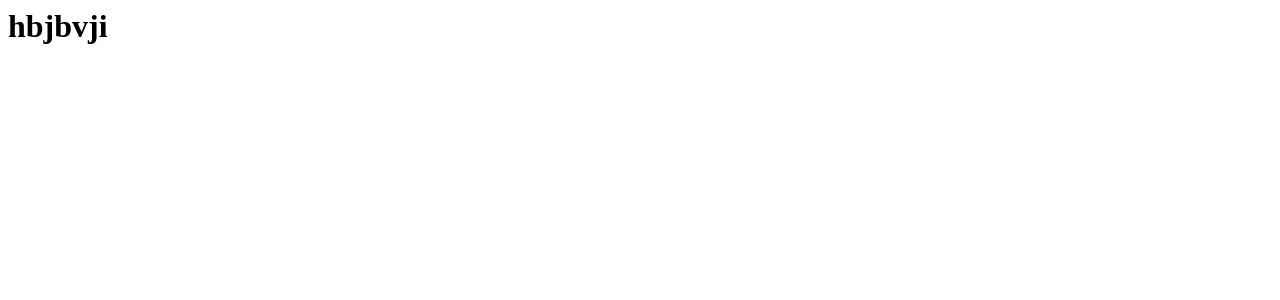
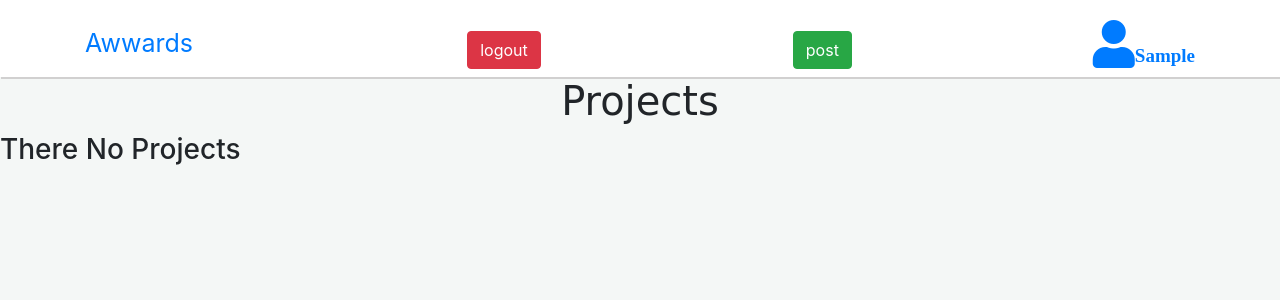
Before and after one commit to njoroge33/awards, a Django app: page /home/ in a window 1280 px wide. Before the commit the part shown is almost empty. Shown: the top 300 px of the page. Run offline with Django 3.2, Linux system fonts and the light colour scheme; the visitor is signed in with stand-in values (Sample User, id 1); data that the repository does not hold is empty; some libraries are stand-ins or nearby versions.

Commit message:
style the home page

```diff
--- a/awardapp/forms.py
+++ b/awardapp/forms.py
@@ -1,6 +1,7 @@
 from django import forms
 from django.contrib.auth.forms import UserCreationForm
 from django.contrib.auth.models import User
+from .models import Project
 
 
 class SignUpForm(UserCreationForm):
@@ -15,3 +16,8 @@
     class Meta:
         model = User
         fields = ('email' ,'username','password1', 'password2', )
+
+class NewProjectForm(forms.ModelForm):
+    class Meta:
+        model = Project
+        exclude = ['user', 'pub_date']
--- a/awardapp/templates/base.html
+++ b/awardapp/templates/base.html
@@ -17,10 +17,10 @@
   {% endblock %}
 
 </head>
-<body style="height:100%;background-color:#F4F7F6;padding-top: 70px;">
+<body style="background-color:#F4F7F6;">
 
   {% block content %}
-  {% include 'navbar.html'%}
+
   {% endblock %}
 
     {% block scripts %}
--- a/awardapp/templates/index.html
+++ b/awardapp/templates/index.html
@@ -1 +1,26 @@
-<h1>hbjbvji</h1>
+{%extends 'base.html'%}
+
+
+{%block content%}
+{% include 'navbar.html'%}
+<div class="container-fluid" style="margin-top: 77px;">
+    <h1 class="text-center" style="font-family: 'Creepster', cursive;">Projects</h1>
+    <div class="row">
+
+        {% for project in projects %}
+        {% with go=image.allinfo %}
+        <div class="col-xs-6 col-sm-6 col-md-4 card" style="padding-top:1%;margin-top:1%;">
+            <img src="{{project.project_image.url}}" class="img-responsive" alt="Image" style="height:300px;width:100%;"
+                type="button" class="btn btn-sm btn-outline-primary" id="image{{image.id}}" data-whatever="{{image.id}}"
+                data-toggle="modal" data-target="#extraModal{{project.id}}">
+            <h5 class="text-center"> {{ project.caption }} </h5>
+        </div>
+        {%endwith%}
+        {% empty %}
+        <h3 class="text-center">There No Projects</h3>
+        {% endfor %}
+    </div>
+
+</div>
+
+{%endblock%}
--- /dev/null
+++ b/awardapp/templates/navbar.html
@@ -0,0 +1,31 @@
+{% load static%}
+
+<nav class="navbar navbar-dark bg-white fixed-top" style="box-shadow:1px 2px rgb(209, 208, 208);height: 77px;">
+  <div class="container-fluid">
+    <div class="navbar-header container">
+      <a href="/home" style="margin-top:1%;padding-right: 2%;font-size: 25px;">Awwards</a>
+      {% if user.is_authenticated %}
+      <a href="{%url 'logout'%}" class="btn btn-danger float-right"
+        style="margin-top:2%;margin-left: 1%;">logout</a>
+      <a href="#" class="btn btn-success float-right" style="margin-top:2%;margin-left: 1%;">post</a>
+
+      {%if user.profile.profile_photo%}
+      <div class="float-right pic">
+        <a href="/profile" ><img class="rounded-circle" src="{{user.profile.profile_photo.url}}"
+          style="height:70px;width: 70px;" alt="No profile pic">
+        <strong style="font-size:19px;">{{current_user.username | title}}</strong>
+        </a>
+
+      </div>
+      {%else%}
+
+      <a href="/profile" class="fa fa-user fa-3x float-right pic" style="margin-top:1%"><span
+          style="font-size:19px;">{{current_user.username | title}}</span></a>
+      {%endif%}
+
+      {% endif %}
+    </div>
+  </div>
+
+
+</nav>
--- a/awardapp/views.py
+++ b/awardapp/views.py
@@ -1,11 +1,14 @@
 from django.shortcuts import render, redirect
 from django.contrib.auth.decorators import login_required
 from .forms import SignUpForm
+from .models import Project
 
 # Create your views here.
 @login_required(login_url='/login')
 def index(request):
-    return render(request, 'index.html')
+    current_user = request.user
+    projects = Project.get_projects()
+    return render(request, 'index.html', {'current_user':current_user, 'projects':projects})
 
 def signup(request):
     name = 'Signup'
```
